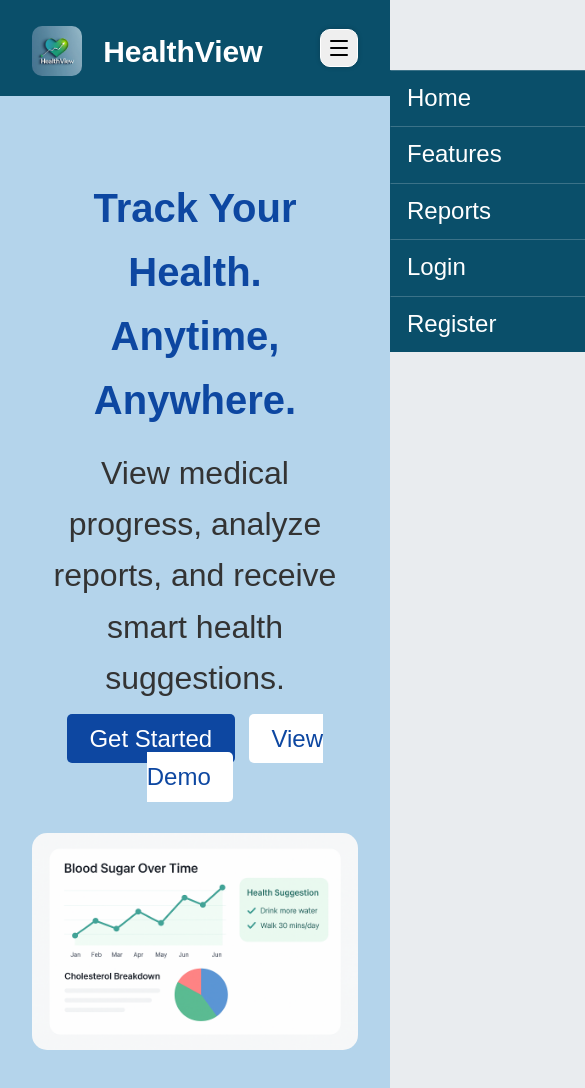
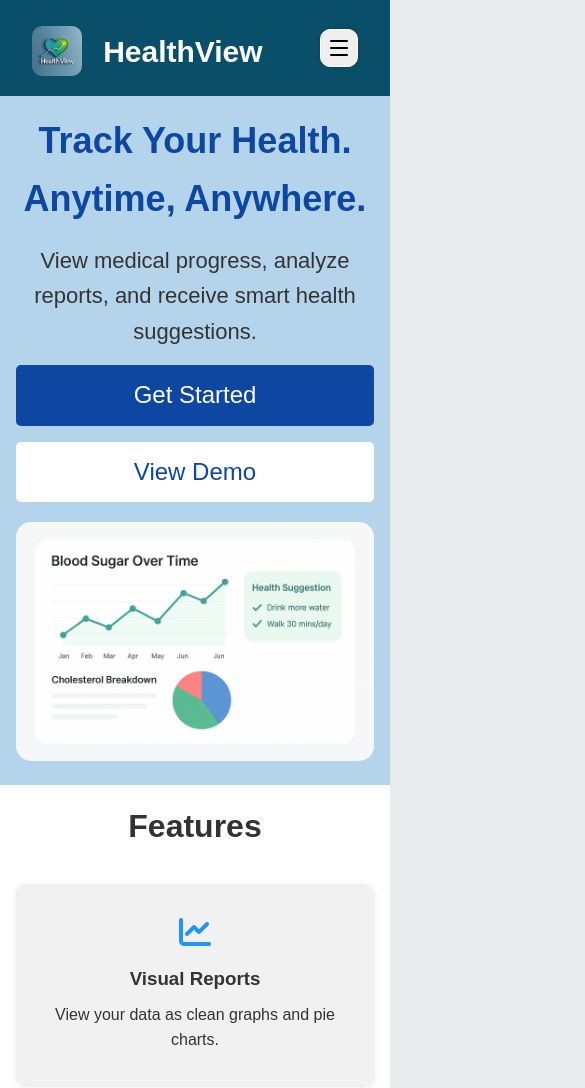
Before and after one commit to GyanPrakash-30/HealthView, a plain HTML site: page frontend/index.html in a window 390 px wide. Shown: the top 1088 px of the page, 585 px wide, since content can reach past the window. Drawn offline with Linux system fonts and the light colour scheme.

Commit message:
Enhance layout and responsiveness by adjusting CSS properties and wrapping buttons in a flex container

```diff
--- a/frontend/css/style.css
+++ b/frontend/css/style.css
@@ -3,6 +3,12 @@
   margin: 0;
   padding: 0;
   box-sizing: border-box;
+}
+
+html,
+body {
+  max-width: 100%;
+  overflow-x: hidden;
 }
 .hamburger {
   display: none;
@@ -26,6 +32,7 @@ body {
   line-height: 1.6;
   background-color: #e9ecef;
   color: #333;
+  width: 100vw;
   overflow-x: hidden;
 }
 
@@ -95,6 +102,7 @@ body {
   min-width: 280px;
   padding: 1rem;
 }
+
 .hero-text h1 {
   font-size: 4rem;
   color: #0d47a1;
@@ -103,12 +111,15 @@ body {
   margin: 1rem 0;
   font-size: 2rem;
 }
+.ctx-btn-wrapper {
+  display: flex;
+  gap: 16px;
+}
 .hero .btn-primary,
 .hero .btn-secondary {
   padding: 0.7rem 1.4rem;
   border: none;
   border-radius: 5px;
-  margin-right: 10px;
   font-size: 1.5rem;
   cursor: pointer;
   text-decoration: none;
@@ -270,8 +281,15 @@ footer a:hover {
     display: inline-block;
     font-size: 30px;
   }
+  .hero-text {
+    padding: 0;
+  }
+  .hero-text p {
+    font-size: 22px;
+  }
+
   .hero-text h1 {
-    font-size: 40px;
+    font-size: 36px;
   }
   .navbar nav ul {
     gap: 0;
@@ -299,6 +317,9 @@ footer a:hover {
     transform: translateX(0%);
   }
 
+  section {
+    padding: 16px !important;
+  }
   .hamburger:hover {
     filter: brightness(0.9);
   }
@@ -310,4 +331,10 @@ footer a:hover {
     transition: 0.3s ease;
     box-shadow: 0px 0px 5px rgba(0, 0, 0, 0.2);
   }
+  .ctx-btn-wrapper {
+    flex-direction: column;
+  }
+  .hero .btn-secondary {
+    white-space: nowrap;
+  }
 }
--- a/frontend/index.html
+++ b/frontend/index.html
@@ -62,8 +62,11 @@
             View medical progress, analyze reports, and receive smart health
             suggestions.
           </p>
-          <a href="register.html" class="btn-primary">Get Started</a>
-          <a href="#preview" class="btn-secondary">View Demo</a>
+
+          <div class="ctx-btn-wrapper">
+            <a href="register.html" class="btn-primary">Get Started</a>
+            <a href="#preview" class="btn-secondary">View Demo</a>
+          </div>
         </div>
         <div class="hero-image">
           <img src="assets/medical_dashboard.png" alt="Health Dashboard" />
```
